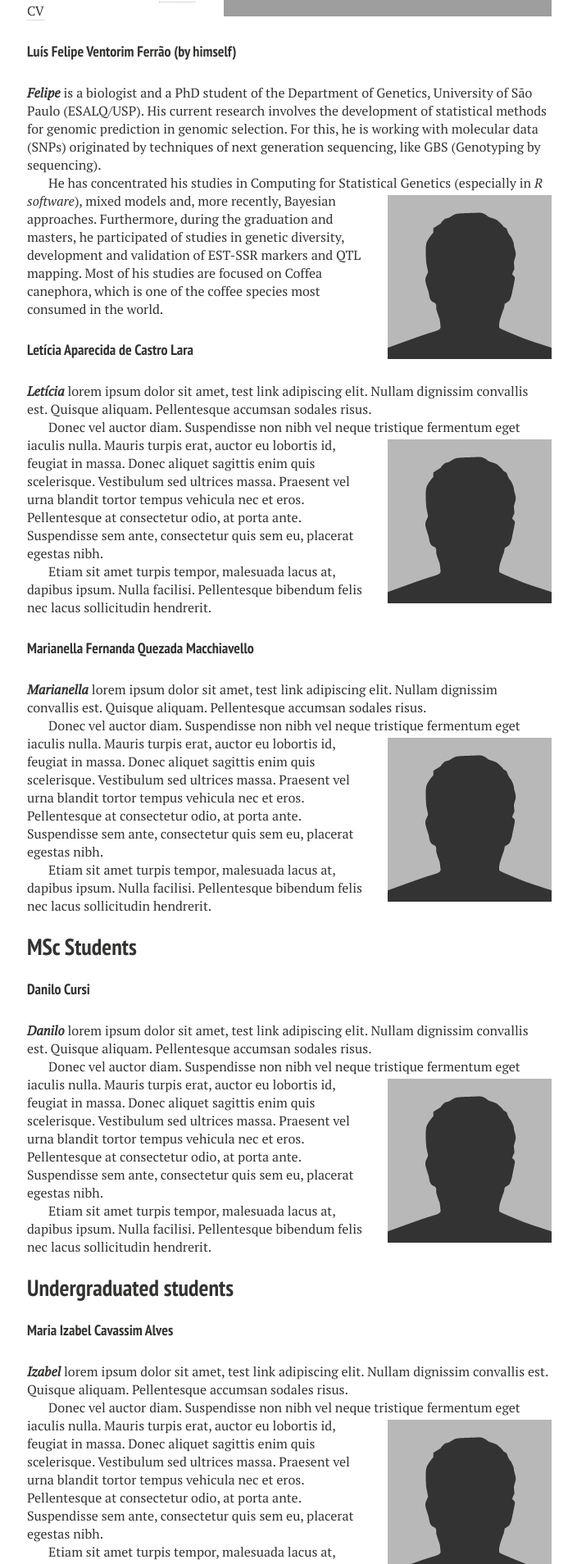
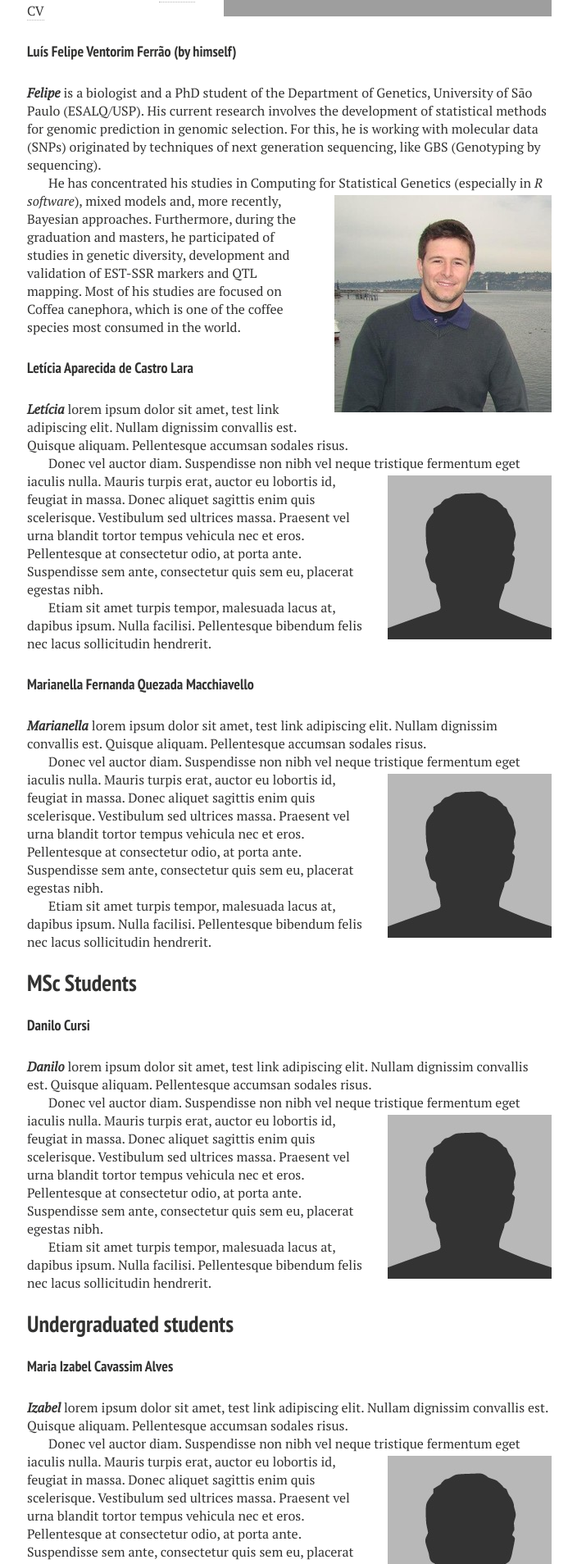
Before and after one commit to dayedepps/statgen-esalq, a Jekyll site: the page built from people.md, in a window 1280 px wide. Shown: the part 3710-5618 px from the top of the page at 82% size, without its empty margins (287-991 px from the left). Built offline with Jekyll 4.4.1, drawn with Linux system fonts in a browser that asks for light colours; nearby versions of some CDN libraries.

Commit message:
Felipe's photo

```diff
--- a/people.md
+++ b/people.md
@@ -149,7 +149,7 @@ in genomic selection. For this, he is working with molecular data
 (SNPs) originated by techniques of next generation sequencing, like
 GBS (Genotyping by sequencing).
 
-![felipe]({{ site.url }}/images/bio-photo.jpg)
+![felipe]({{ site.url }}/images/felipe.jpg)
 {: .image-pull-right}
 
 He has concentrated his studies in Computing for Statistical Genetics
```
Also changed, not shown: images/felipe.jpg (added), images/felipe2.jpg (added).
